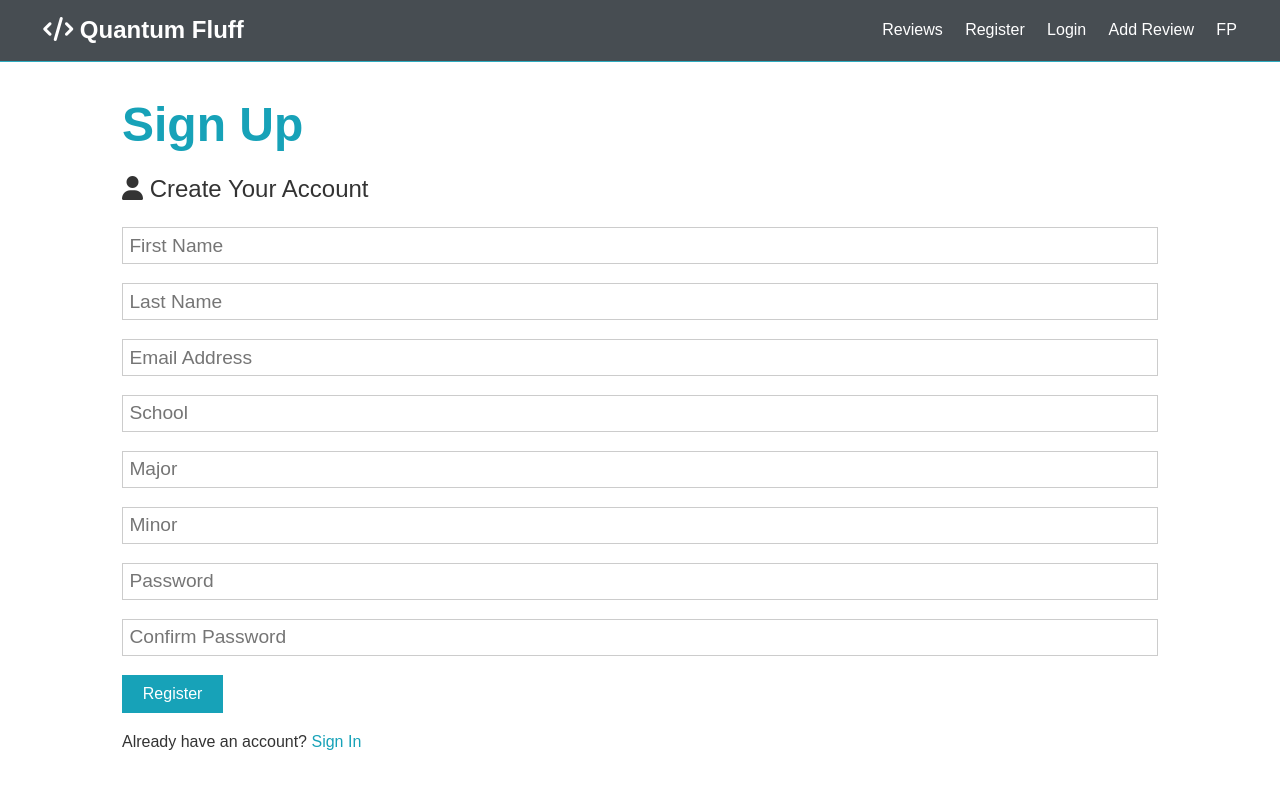
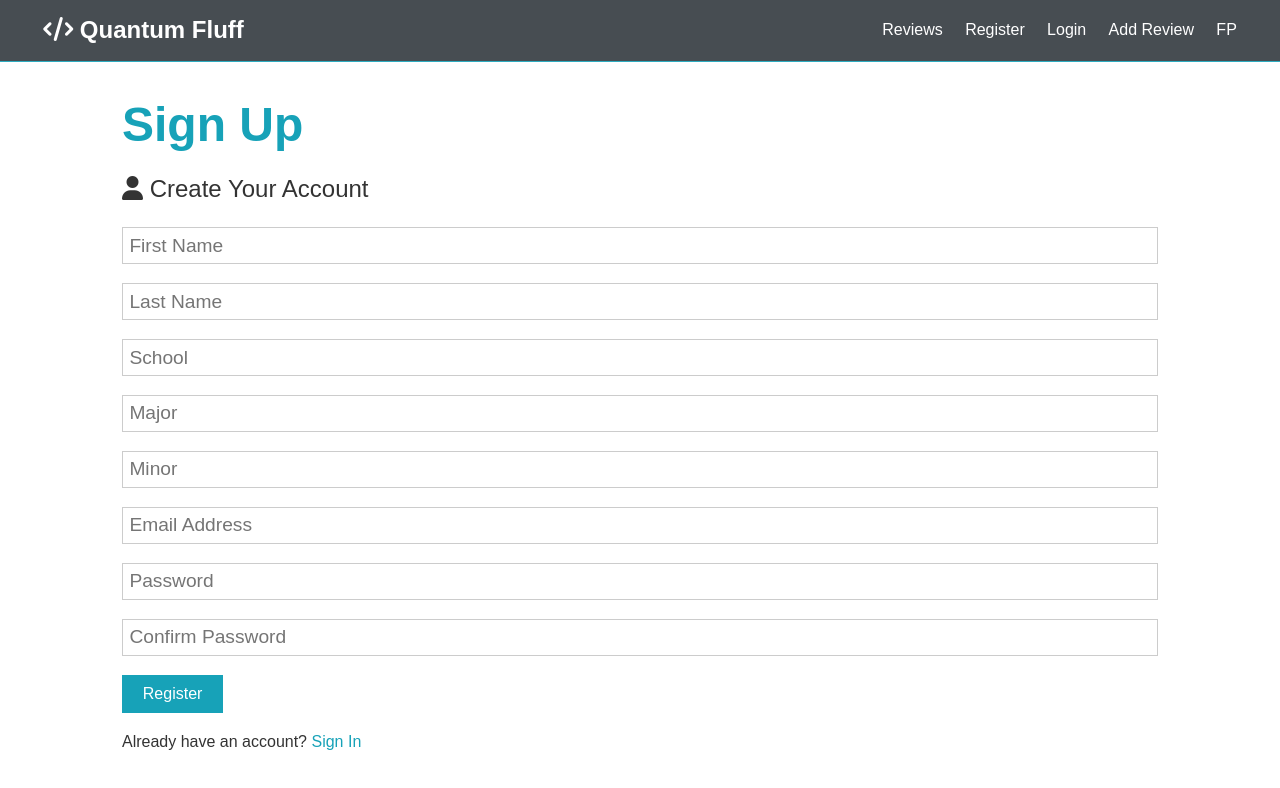
Before and after one commit to hamsandvich/quantum_fluff, a React (Create React App) app in the folder client/: page /register in a window 1280 px wide. Shown: the top 788 px of the page. Built offline with nearby package versions, Linux system fonts and the light colour scheme.

Commit message:
posting works

```diff
--- a/client/src/components/pages/Login.js
+++ b/client/src/components/pages/Login.js
@@ -11,6 +11,7 @@ const Login = ({ login, isAuth}) => {
     const onSubmit = async e => {
         e.preventDefault();
         login(email, password)
+
     }
     // redirect if the user is logged in
     if(isAuth){
--- a/client/src/components/pages/Register.js
+++ b/client/src/components/pages/Register.js
@@ -7,40 +7,45 @@ const Register = ({ setAlert, register, isAuth }) => {
 
 
     const [formData, setFormData] = useState({
-        firstName: '',
-        lastName: '',
-        email:'',
-        school:'',
-        major:'',
-        minor:'',
-        password: '',
-        password2:'',
+        firstName: "",
+        lastName: "",
+        email:"",
+        school:"",
+        major:"",
+        minor:"",
+        password: "",
+        password2:"",
     });
 
     const onChange = e => setFormData({...formData, [e.target.name]: e.target.value })
     const onSubmit = async e => {
         e.preventDefault();
         if (password !== password2) {
-            setAlert('passwords do not match', 'danger');
+            alert('passwords do not match', 'danger');
         } else {
 
-            axios.post('/user', {
+            axios.post("http://127.0.0.1:8000/register/",{
                 "firstName": firstName,
                 "lastName": lastName,
-                "Password": password,
-                "Email": email,
-                "University": school,
-                "Major": major,
-                "Minor": minor,
+                "password": password,
+                "email": email,
+                "university": school,
+                "major": major,
+                "minor": minor,
 
               })
 
-              .then(function (response) {
-                console.log(response);
+              .then(res => {
+                console.log(res);
+                console.log(res.data);
+                console.log(res.data.error.message);
+                if (res.data.error.message  == 'User already exists.' ){
+                    alert('User already exists.', 'danger');
+                }
               })
-              .catch(function (error) {
-                console.log(error);
-              });
+             // axios.catch(function (error) {
+             //   console.log(error);
+             // });
 
         }
     }
@@ -63,17 +68,18 @@ const Register = ({ setAlert, register, isAuth }) => {
                 <input type="text" placeholder="Last Name" name="lastName" value={lastName} onChange={(e) => onChange(e)} required />
                 </div>
                 <div className="form-group">
+                <input type="text" placeholder="School" name="school" value={school} onChange={(e) => onChange(e)} required />
+                </div>
+                <div className="form-group">
+                <input type="text" placeholder="Major" name="major" value={major} onChange={(e) => onChange(e)} required />
+                </div>
+                <div className="form-group">
+                <input type="text" placeholder="Minor" name="minor" value={minor} onChange={(e) => onChange(e)} required />
+                </div>
+                <div className="form-group">
                 <input type="email" placeholder="Email Address" name="email" value={email} onChange={(e) => onChange(e)}  />
                 </div>
-                <div className="form-group">
-                <input type="text" placeholder="School" name="School" value={school} onChange={(e) => onChange(e)} required />
-                </div>
-                <div className="form-group">
-                <input type="text" placeholder="Major" name="Major" value={major} onChange={(e) => onChange(e)} required />
-                </div>
-                <div className="form-group">
-                <input type="text" placeholder="Minor" name="Minor" value={minor} onChange={(e) => onChange(e)} required />
-                </div>
+
 
 
                 <div className="form-group">
```
